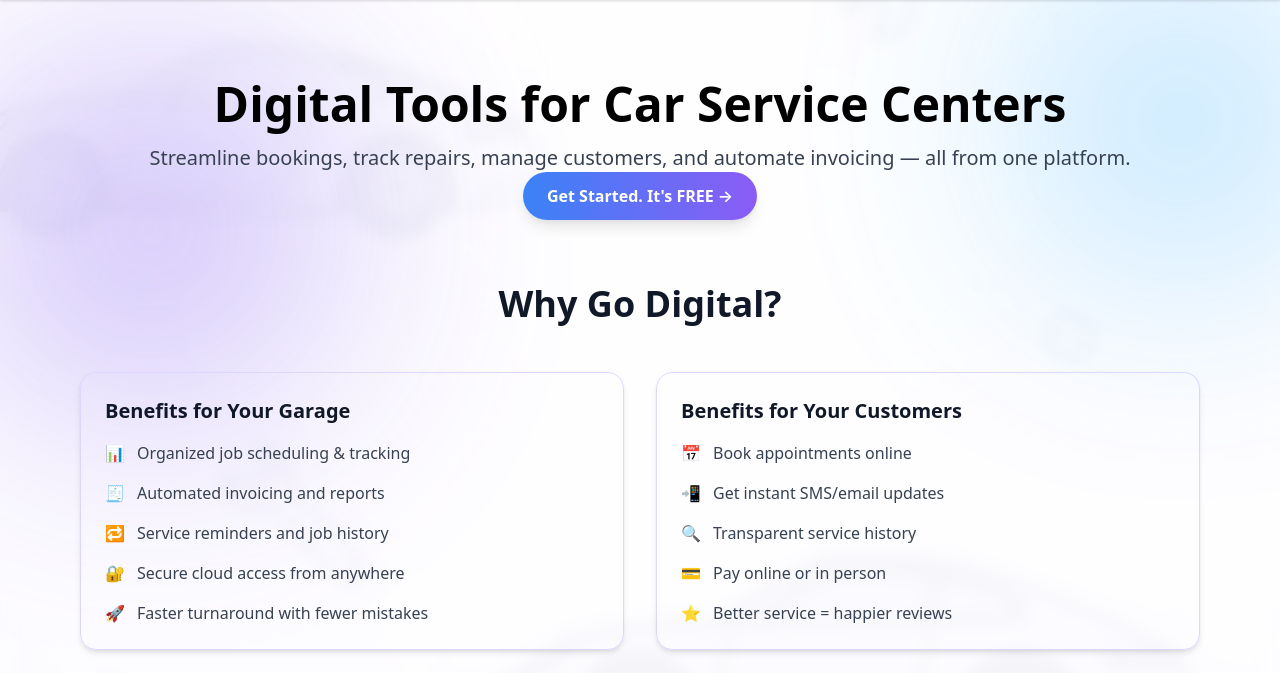
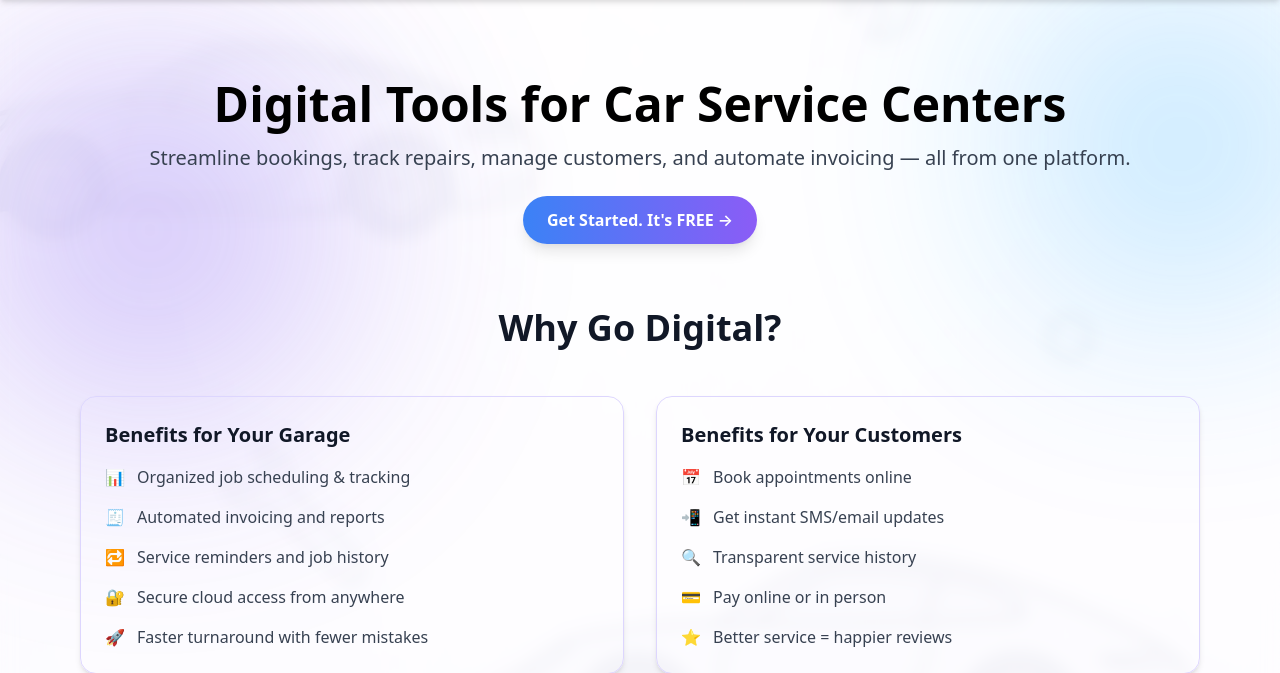
Before and after one commit to EdgarsMelnalksnis/pitManage, a PHP site: page / in a window 1280 px wide; the page is wider, and only the part inside the window is pictured. Shown: the part 85-758 px from the top of that part. Run offline with PHP 8.4, Linux system fonts and the light colour scheme.

Commit message:
styling improvements

```diff
--- a/includes/header.php
+++ b/includes/header.php
@@ -7,7 +7,7 @@
     <link href="/css/tailwind.min.css" rel="stylesheet">
 </head>
 <body class="bg-white text-gray-900">
-<header class="sticky w-full sm:flex-row flex-col flex sm:px-6 py-4 space-y-4 shadow bg-white sm:space-y-0 items-center top-0 px-4 z-50 justify-between">
+<header class="bg-white bg-opacity-90 backdrop-blur-md fixed top-0 w-full z-50 shadow-md sticky w-full sm:flex-row flex-col flex sm:px-6 py-4 space-y-4 shadow bg-white sm:space-y-0 items-center top-0 px-4 z-50 justify-between">
     <div>
         <a href="#" onclick="window.scrollTo({top: 0, behavior: 'smooth'}); return false;">
             <img src="/images/pitManageLogo.png" alt="PitManage Logo" class="w-20 h-17 duration-300 hover:scale-105 hover:brightness-110 ease-in-out transition-transform">
--- a/index.php
+++ b/index.php
@@ -266,7 +266,7 @@ if (empty($_SESSION['csrf_token'])) {
   Streamline bookings, track repairs, manage customers, and automate invoicing — all from one platform.
 </p>
     <a href="javascript:void(0)" id="getStarted"
-       class="bg-gradient-to-r from-blue-500 to-purple-500 hover:from-purple-500 hover:to-blue-500 text-white font-semibold py-3 px-6 rounded-full shadow-lg transform hover:scale-105 transition-all duration-300">
+       class="mt-6 bg-gradient-to-r from-blue-500 to-purple-500 hover:from-purple-500 hover:to-blue-500 text-white font-semibold py-3 px-6 rounded-full shadow-lg transform hover:scale-105 transition-all duration-300">
        Get Started. It's FREE →
     </a>
 
```
